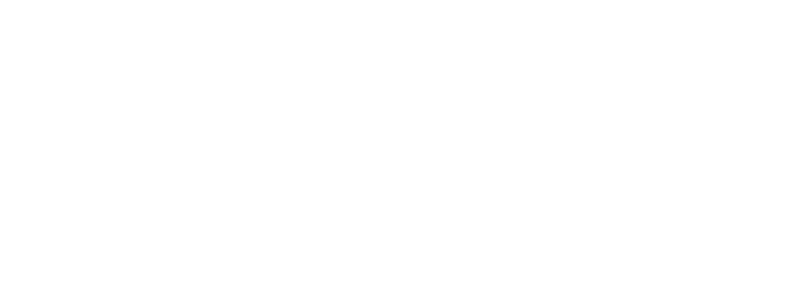
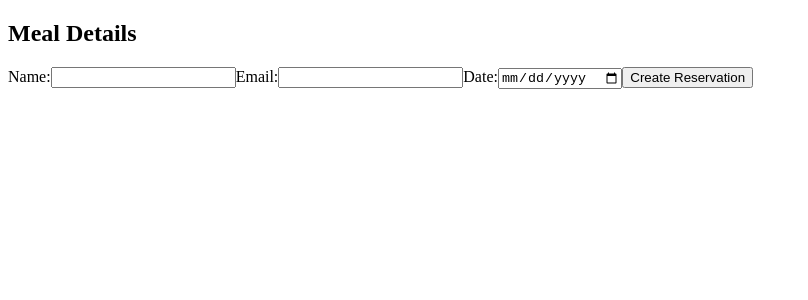
Before and after one commit to mehmetnuricavdar/meal-sharing, a React app: page /meals/1 in a window 1280 px wide. Shown: the top 300 px of the page, without its empty margins (0-808 px from the left). Built offline with nearby package versions, Linux system fonts and the light colour scheme.

Commit message:
mealsharing react2 week2 homework

```diff
--- a/package.json
+++ b/package.json
@@ -42,7 +42,7 @@
     "path": "^0.12.7",
     "react": "^16.8.2",
     "react-dom": "^16.8.2",
-    "react-router-dom": "^5.0.1",
+    "react-router-dom": "^5.3.4",
     "sass": "^1.27.1",
     "sass-loader": "^10.0.4",
     "serve-favicon": "2.4.5",
--- a/src/client/App.css
+++ b/src/client/App.css
@@ -1,3 +1,26 @@
 * {
     box-sizing: border-box;
 }
+
+.meal-card {
+  display: flex;
+  flex-direction: column;
+  justify-content: space-between;
+  align-items: center;
+  border: 1px solid #ccc;
+  border-radius: 8px;
+  box-shadow: 0 2px 4px rgba(0, 0, 0, 0.2);
+  padding: 16px;
+  margin: 16px;
+  width: 300px;
+  height: 250px;
+  background-color: beige;
+}
+
+.meal-details {
+  display: flex;
+  flex-direction: column;
+  align-items: center;
+  text-align: center;
+  height: 100%;
+}
--- a/src/client/App.js
+++ b/src/client/App.js
@@ -1,21 +1,35 @@
-import React from "react";
-import { BrowserRouter as Router, Route, Switch } from "react-router-dom";
-import Home from "./components/TestComponent/Home";
-import TestComponent from "./components/TestComponent/TestComponent";
+import React, { useState, useEffect } from "react";
+import { Link } from "react-router-dom";
 
 function App() {
+  const [meals, setMeals] = useState([]);
+
+  useEffect(() => {
+    const fetchMeals = async () => {
+      const res = await fetch("/meals");
+      const data = await res.json();
+      setMeals(data);
+    };
+
+    fetchMeals();
+  }, []);
+
   return (
-    <Router>
-      <Route exact path="/">
-        <Home />
-      </Route>
-      <Route exact path="/lol">
-        <p>lol</p>
-      </Route>
-      <Route exact path="/test-component">
-        <TestComponent></TestComponent>
-      </Route>
-    </Router>
+    <div>
+      <h1>Page Title</h1>
+      <p>Subtitle</p>
+      <div>
+        {meals.slice(0, 3).map((meal) => (
+          <div key={meal.mealID}>
+            <h3>{meal.title}</h3>
+            <p>{meal.description}</p>
+            <p>{meal.price}</p>
+          </div>
+        ))}
+      </div>
+      <Link to="/meals">See more</Link>
+      <footer>Footer</footer>
+    </div>
   );
 }
 
--- /dev/null
+++ b/src/client/components/Meal.js
@@ -0,0 +1,63 @@
+import React, { useState } from "react";
+import { useParams } from "react-router-dom";
+
+const Meal = ({ meal }) => {
+  const { id } = useParams();
+  const [name, setName] = useState("");
+  const [email, setEmail] = useState("");
+  const [date, setDate] = useState("");
+
+  const handleSubmit = async (e) => {
+    e.preventDefault();
+    try {
+      const response = await fetch(`/api/meals/${id}/reservations`, {
+        method: "POST",
+        headers: {
+          "Content-Type": "application/json",
+        },
+        body: JSON.stringify({ name, email, date }),
+      });
+      const data = await response.json();
+      console.log("Reservation created:", data);
+      // Reset form fields
+      setName("");
+      setEmail("");
+      setDate("");
+    } catch (error) {
+      console.error("Error creating reservation:", error);
+    }
+  };
+
+  return (
+    <div className="meal-details">
+      <h2>Meal Details</h2>
+      <div className="meal-card"></div>
+      <form onSubmit={handleSubmit}>
+        <label htmlFor="name">Name:</label>
+        <input
+          id="name"
+          type="text"
+          value={name}
+          onChange={(e) => setName(e.target.value)}
+        />
+        <label htmlFor="email">Email:</label>
+        <input
+          id="email"
+          type="email"
+          value={email}
+          onChange={(e) => setEmail(e.target.value)}
+        />
+        <label htmlFor="date">Date:</label>
+        <input
+          id="date"
+          type="date"
+          value={date}
+          onChange={(e) => setDate(e.target.value)}
+        />
+        <button type="submit">Create Reservation</button>
+      </form>
+    </div>
+  );
+};
+
+export default Meal;
--- /dev/null
+++ b/src/client/components/MealsList.js
@@ -0,0 +1,38 @@
+import React, { useState, useEffect } from "react";
+import { Link } from "react-router-dom";
+import Meal from "./Meal";
+
+function MealsList() {
+  const [meals, setMeals] = useState([]);
+
+  useEffect(() => {
+    const fetchMeals = async () => {
+      const res = await fetch("/api/meals");
+      const data = await res.json();
+      setMeals(data);
+    };
+
+    fetchMeals();
+  }, []);
+
+  return (
+    <div>
+      <h1>All Meals</h1>
+      <div className="meals-grid">
+        {meals.map((meal) => (
+          <div className="meal-card" key={meal.mealID}>
+            <Meal key={meal.mealID} meal={meal} />
+            <Link to={`/meals/${meal.mealID}`}>
+              <h3>{meal.title}</h3>
+              <p>{meal.description}</p>
+              <p>{meal.price}</p>
+            </Link>
+          </div>
+        ))}
+      </div>
+      <footer>Footer</footer>
+    </div>
+  );
+}
+
+export default MealsList;
--- a/src/client/components/TestComponent/Home.js
+++ /dev/null
@@ -1,9 +0,0 @@
-import React from "react";
-
-
-function Home() {
-    //const [reservation, setReservation] = useState([])
-  return <h1>Hello from Home</h1>;
-}
-
-export default Home;
--- a/src/client/components/TestComponent/TestComponent.js
+++ /dev/null
@@ -1,13 +0,0 @@
-/* eslint-disable camelcase */
-/* eslint-disable @typescript-eslint/camelcase */
-import React from "react";
-import PropTypes from "prop-types";
-import "./testComponentStyle.css";
-
-export default function TestComponent() {
-  return (
-    <section className="test-component">
-      <p>in a component</p>
-    </section>
-  );
-}
--- a/src/client/components/TestComponent/testComponentStyle.css
+++ /dev/null
@@ -1,3 +0,0 @@
-section.test-component {
-  color: green;
-}
--- a/src/client/index.js
+++ b/src/client/index.js
@@ -1,15 +1,19 @@
 import React from "react";
 import ReactDOM from "react-dom";
-import "./index.css";
+import { BrowserRouter as Router, Route, Switch } from "react-router-dom";
 import App from "./App";
-import * as serviceWorker from "./serviceWorker";
-import { BrowserRouter as Router } from "react-router-dom";
+import Meal from "./components/Meal";
+import MealsList from "./components/MealsList";
 
 ReactDOM.render(
-  <Router>
-    <App />
-  </Router>,
+  <React.StrictMode>
+    <Router>
+      <Switch>
+        <Route exact path="/" component={App} />
+        <Route exact path="/meals" component={MealsList} />
+        <Route exact path="/meals/:id" component={Meal} />
+      </Switch>
+    </Router>
+  </React.StrictMode>,
   document.getElementById("root")
 );
-
-serviceWorker.unregister();
```
